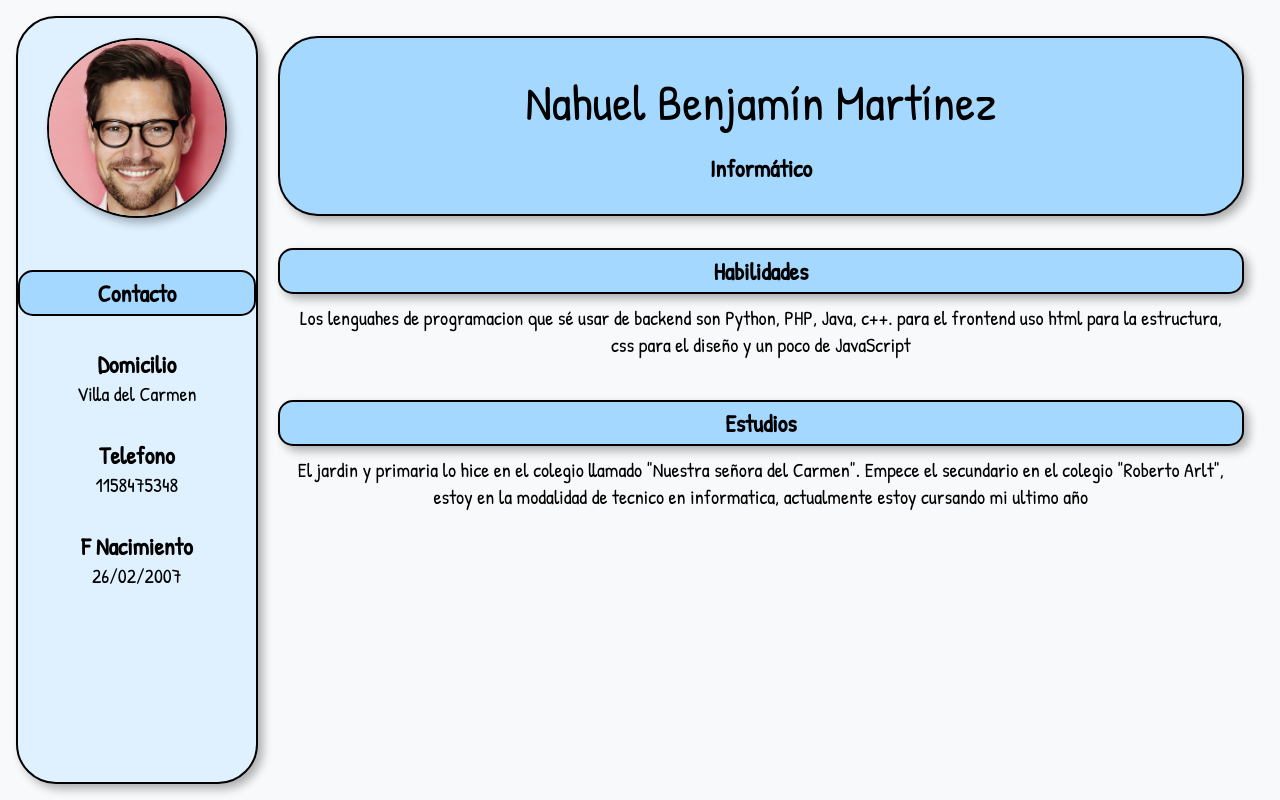
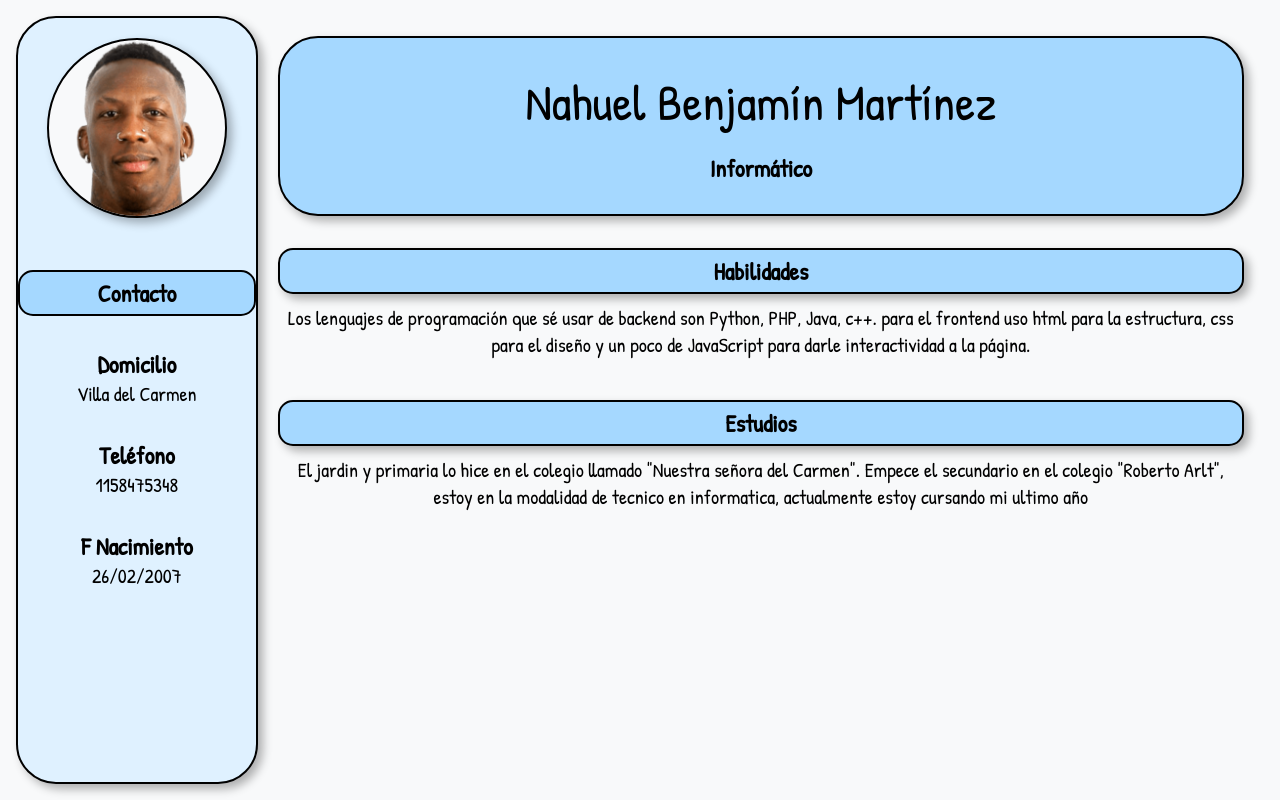
Before and after one commit to Nahue26/PruebaMartes25, a plain HTML site: page index.html in a window 1280 px wide. Drawn offline with Linux system fonts and the light colour scheme.

Commit message:
cambio de foto y correccion de palabras

```diff
--- a/css/estilosCV.css
+++ b/css/estilosCV.css
@@ -41,8 +41,7 @@ img{
     border: solid 2px #000000;
     object-fit: cover;
     box-shadow: 5px 5px 10px rgba(0, 0, 0, 0.3);
-
-
+    background-color: #F8F9FA;
 }
 
 .Contacto{
--- a/index.html
+++ b/index.html
@@ -11,7 +11,7 @@
 
     <main>
         <aside>
-            <img src="img/fotoCvEjemplo.png" alt="foto del cv">
+            <img src="img/fotoAdvinculaEjemplo.png" alt="foto del cv">
             <h2 class="Contacto">Contacto</h2>
             <section class="domicilio">
                 <h2>Domicilio</h2>
@@ -19,7 +19,7 @@
             </section>
 
             <section class="telefono">
-                <h2>Telefono</h2>
+                <h2>Teléfono</h2>
                 <p>1158475348</p>
             </section>
             <section class="FNacimiento">
@@ -36,8 +36,8 @@
             </div>
             <section class="habilidades">
                 <h2>Habilidades</h2>
-                <p>Los lenguahes de programacion que sé usar de backend son Python, PHP, Java, c++.
-                    para el frontend uso html para la estructura, css para el diseño y un poco de JavaScript
+                <p>Los lenguajes de programación que sé usar de backend son Python, PHP, Java, c++.
+                    para el frontend uso html para la estructura, css para el diseño y un poco de JavaScript para darle interactividad a la página.
                 </p>
 
             </section>
```
Also changed, not shown: img/fotoAdvinculaEjemplo.png (added).
